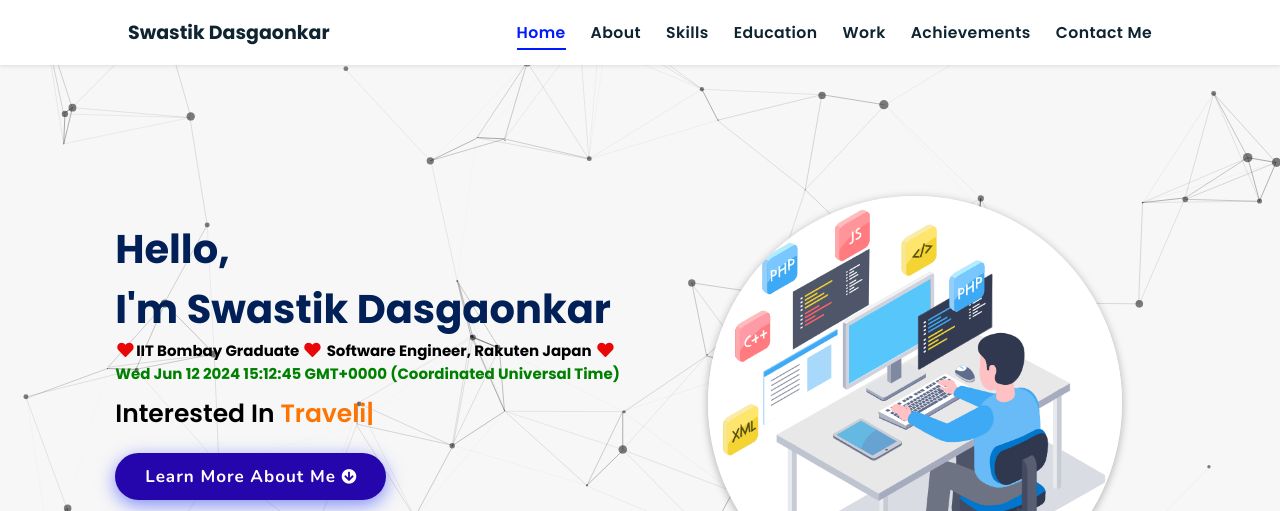
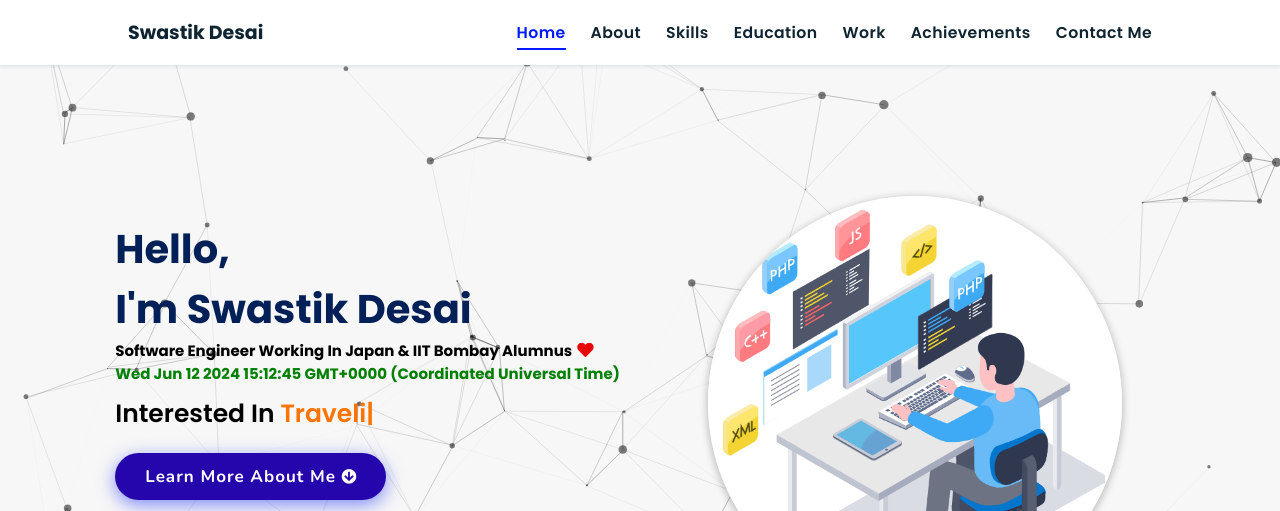
Before and after one commit to swasdas/swasdas.github.io, a plain HTML site: page index.html in a window 1280 px wide. Shown: the top 511 px of the page. Drawn offline with nearby package versions, Linux system fonts and the light colour scheme; animation ran at ten frames a second.

Commit message:
updated surname

```diff
--- a/index.html
+++ b/index.html
@@ -14,7 +14,7 @@
       crossorigin="anonymous" referrerpolicy="no-referrer" />
     <!-- Favicon -->
     <link id='favicon' rel="shortcut icon" href="./assests/images/favicon.png" type="image/x-png">
-    <title>Swastik Dasgaonkar | IIT Bombay</title>
+    <title>Swastik Desai | IIT Bombay</title>
 </head>
 
 <body oncontextmenu= "return false">
@@ -28,7 +28,7 @@
 
 <!-- navbar starts -->
 <header>
-        <a href="https://swasdas.github.io/" class="logo"> Swastik Dasgaonkar</a>
+        <a href="https://swasdas.github.io/" class="logo"> Swastik Desai</a>
 
         <div id="menu" class="fas fa-bars"></div>
         <nav class="navbar">
@@ -50,8 +50,8 @@
   <div id="particles-js"></div>
 
   <div class="content">
-    <h3>Hello,<br> I'm Swastik Dasgaonkar</h3>
-    <h2> <i class="fa fa-heart pulse"></i>IIT Bombay Graduate <i class="fa fa-heart pulse"></i> Software Engineer, Rakuten Japan <i class="fa fa-heart pulse"></i></h2>
+    <h3>Hello,<br> I'm Swastik Desai</h3>
+    <h2> Software Engineer working in Japan & IIT Bombay Alumnus <i class="fa fa-heart pulse"></i></h2>
     <ct id="currentTime"></ct>
 
     <p> Interested in <span class="typing-text"></span> </p>  <!-- texts is in script.js file -->
@@ -87,9 +87,9 @@
         <img draggable="false" class="tilt" src="./assests/images/profile.jpg" alt="">
     </div>
     <div class="content">
-        <h3></br>I'm Swastik Dasgaonkar</h3>
+        <h3></br>I'm Swastik Dasgaonkar alias Desai</h3>
         <span class="tag">Passionate Developer, Traveller & a creative person</span>
-        <p style="text-transform: none;">Graduated (Bachelor of Technology) from IIT Bombay, India. Currently working in Rakuten, Japan. <br>
+        <p style="text-transform: none;">Graduated (Bachelor of Technology) from IIT Bombay, India. Currently working in Rakuten Symphony, Japan. <br>
           <br>Swastik is a motivated, responsible and technically proficient person. He is known for fast adaptability and analytical skills.<br>
           <br>Passionate about DevOps, SRE, Traveling and Music. Always enthusiastic to learn new things and technologies. </br>
           <!--
@@ -480,7 +480,7 @@
 
     <img src="https://visitor-badge.glitch.me/badge?page_id=https://github.com/swasdas/swasdas.github.io&right_color=maroon" alt="visitor badge">
   </div>
-  <h1 class="credit">Copyright © <script>document.write(new Date().getFullYear());</script> | Created with <i class="fa fa-heart pulse" aria-hidden="true"></i> by Swastik Dasgaonkar</h1>
+  <h1 class="credit">Copyright © <script>document.write(new Date().getFullYear());</script> | Created with <i class="fa fa-heart pulse" aria-hidden="true"></i> by Swastik Desai</h1>
 </section>
 <!-- footer section ends -->
 
```
